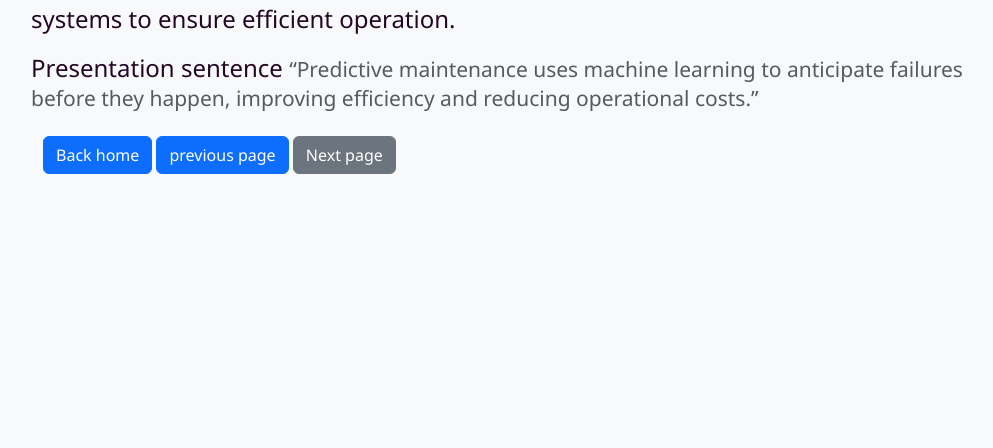
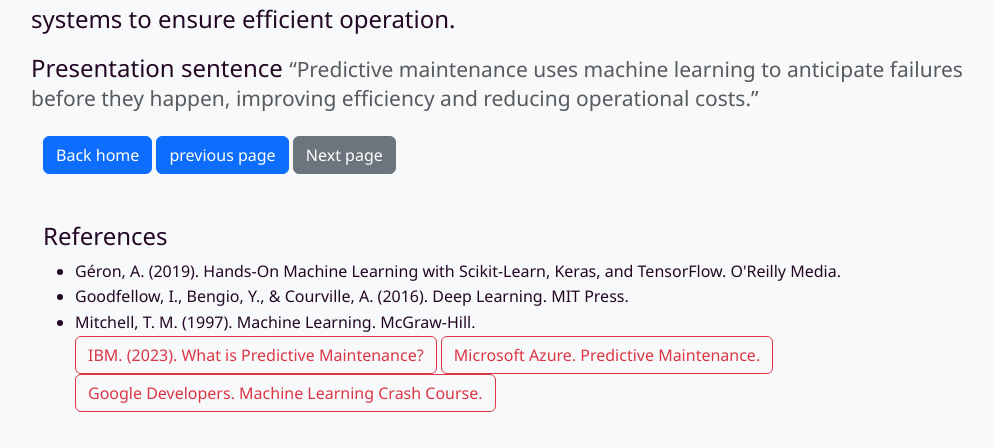
Before and after one commit to angievelasquez-20/machinepython, a Flask app: page /thirdPage in a window 1280 px wide. Shown: the part 1347-1795 px from the top of the page, without its empty margins (129-1122 px from the left). Before the commit the page ends 1521 px from the top, so only its background shows below. Run offline with Flask 3, Linux system fonts and the light colour scheme.

Commit message:
Add references section with academic and technical sources for predictive maintenance

```diff
--- a/templates/caso3.html
+++ b/templates/caso3.html
@@ -117,6 +117,24 @@
     <button onclick="window.location.href='/FirstPage'" class="btn btn-secondary">Next page</button>
     </div>
 
+  <div class="container mt-5">
+    <h4>References</h4>
+    <ul>
+      <li>Géron, A. (2019). Hands-On Machine Learning with Scikit-Learn, Keras, and TensorFlow. O'Reilly Media.</li>
+      <li>Goodfellow, I., Bengio, Y., & Courville, A. (2016). Deep Learning. MIT Press.</li>
+      <li>Mitchell, T. M. (1997). Machine Learning. McGraw-Hill.</li>
+      <a href="https://www.ibm.com/topics/predictive-maintenance" target="_blank" class="btn btn-outline-danger">
+            IBM. (2023). What is Predictive Maintenance?
+      </a>
+      <a href="https://learn.microsoft.com/en-us/azure/architecture/example-scenario/predictive-maintenance" target="_blank" class="btn btn-outline-danger">
+            Microsoft Azure. Predictive Maintenance.
+      </a>
+      <a href="https://developers.google.com/machine-learning/crash-course" target="_blank" class="btn btn-outline-danger">
+            Google Developers. Machine Learning Crash Course.
+      </a>
+    </ul>
+  </div>
+
     <script src="https://cdn.jsdelivr.net/npm/bootstrap@5.3.8/dist/js/bootstrap.bundle.min.js" integrity="sha384-FKyoEForCGlyvwx9Hj09JcYn3nv7wiPVlz7YYwJrWVcXK/BmnVDxM+D2scQbITxI" crossorigin="anonymous"></script>
 </body>
 
```
